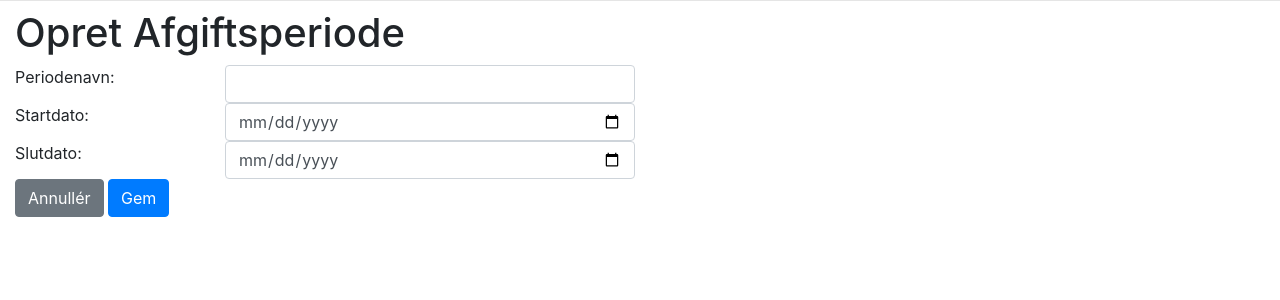
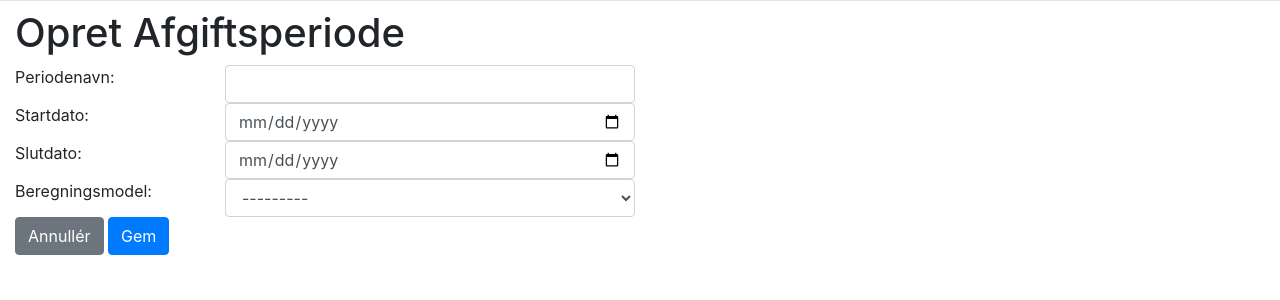
Before and after one commit to magenta-aps/ressourcerenter, a Django app: page /administration/afgiftsperiode/create in a window 1280 px wide. Shown: the top 300 px of the page. Run offline with Django 3.2, Linux system fonts and the light colour scheme; the visitor is signed in with stand-in values (Sample User, id 1); data that the repository does not hold is empty; parts of the project's set-up code (start-up, migrations or seed data) failed here and were passed over; some libraries are stand-ins or nearby versions.

Commit message:
[#47251] afgiftsperode beregningsmodel

```diff
--- a/ressourcerenter/administration/forms.py
+++ b/ressourcerenter/administration/forms.py
@@ -10,7 +10,7 @@ class AfgiftsperiodeForm(forms.ModelForm, BootstrapForm):
 
     class Meta:
         model = Afgiftsperiode
-        fields = ('dato_fra', 'dato_til', 'navn')
+        fields = ('dato_fra', 'dato_til', 'navn', 'beregningsmodel')
 
         widgets = {
             'navn': forms.widgets.TextInput(),
--- a/ressourcerenter/administration/models.py
+++ b/ressourcerenter/administration/models.py
@@ -1,8 +1,6 @@
 from decimal import Decimal, ROUND_HALF_EVEN
 from uuid import uuid4
 
-from django.contrib.contenttypes.fields import GenericForeignKey
-from django.contrib.contenttypes.models import ContentType
 from django.db import models
 from django.db.models.signals import post_save
 from django.utils.translation import gettext as _
@@ -119,6 +117,13 @@ class Afgiftsperiode(models.Model):
 
     history = HistoricalRecords()
 
+    beregningsmodel = models.ForeignKey(
+        'BeregningsModel',
+        on_delete=models.SET_NULL,
+        null=True,
+        default=None,
+    )
+
     def entry_for_resource(self, fiskeart, fangsttype):
         try:
             return self.entries.get(ressource__fiskeart=fiskeart, ressource__fangsttype=fangsttype)
@@ -222,18 +227,12 @@ class FangstAfgift(models.Model):
         default='0.0',
     )
 
-    beregnings_model_indholds_type = models.ForeignKey(
-        ContentType,
+    beregningsmodel = models.ForeignKey(
+        'BeregningsModel',
         on_delete=models.SET_NULL,
-        null=True
-    )  # Model class of the source
-    beregnings_model_id = models.PositiveIntegerField(
-        null=True
-    )  # id of the sources
-    beregnings_model = GenericForeignKey(
-        'beregnings_model_indholds_type',
-        'beregnings_model_id'
-    )  # FK to the object who created the transaction
+        null=True,
+        default=None,
+    )
 
     rate_element = models.ForeignKey(
         SatsTabelElement,
@@ -244,20 +243,41 @@ class FangstAfgift(models.Model):
 
 class BeregningsModel(models.Model):
 
-    class Meta:
-        abstract = True
-
-    name = models.CharField(
+    navn = models.CharField(
         max_length=256,
         blank=False,
         null=False,
+        unique=True,
     )
 
     def calculate(self, rate_tabel: Afgiftsperiode, indberetning):
         raise NotImplementedError(f"{self.__class__.__name__}.calculate")
 
+    def __str__(self):
+        return self.navn
+
+    # BeregningsModel-implementationer kan være et arbitrært hierarki af klasser, f.eks.:
+    # class BeregningsModelA(BeregningsModel)
+    # class BeregningsModelB(BeregningsModelA)
+    # class BeregningsModelC(BeregningsModelB)
+    # find den specifikke leaf-instans (instansen af BeregningsModelC som peger på dette objekt)
+    @property
+    def specific(self):
+        instance = self
+        while (next := instance.subclass_instance) != instance:
+            instance = next
+        return instance
+
 
 class BeregningsModel2021(BeregningsModel):
+
+    beregningsmodel_ptr = models.OneToOneField(
+        BeregningsModel,
+        on_delete=models.CASCADE,
+        parent_link=True,
+        primary_key=True,
+        related_name='subclass_instance',
+    )
 
     transport_afgift_rate = models.DecimalField(
         max_digits=4,
--- a/ressourcerenter/administration/templates/administration/afgiftsperiode_form.html
+++ b/ressourcerenter/administration/templates/administration/afgiftsperiode_form.html
@@ -2,7 +2,13 @@
 {% load i18n %}
 
 {% block content %}
-<h1>{% translate 'Opret Afgiftsperiode' %}</h1>
+<h1>
+    {% if object.pk %}
+    {% translate 'Redigér Afgiftsperiode' %}
+    {% else %}
+    {% translate 'Opret Afgiftsperiode' %}
+    {% endif %}
+</h1>
 <form method="post">
     {% csrf_token %}
     {{form.errors}}
@@ -30,6 +36,14 @@
             {{ form.dato_til }}
         </div>
     </div>
+    <div class="form-row">
+        <div class="col-2">
+            <label for="{{ form.beregningsmodel.id_for_label }}">{% translate 'Beregningsmodel:' %}</label>
+        </div>
+        <div class="col-4">
+            {{ form.beregningsmodel }}
+        </div>
+    </div>
 
     <a class="btn btn-secondary" href="{% url 'administration:afgiftsperiode-list' %}">{% translate 'Annullér' %}</a>
     <button type="submit" class="btn btn-primary">{% translate 'Gem' %}</button>
--- a/ressourcerenter/administration/templates/administration/afgiftsperiode_list.html
+++ b/ressourcerenter/administration/templates/administration/afgiftsperiode_list.html
@@ -18,6 +18,7 @@
                 {{ periode.navn }}
             </td>
             <td>
+                <a class="btn btn-primary" href="{% url 'administration:afgiftsperiode-update' pk=periode.pk %}">{% translate 'Redigér' %}</a>
                 <a class="btn btn-primary" href="{% url 'administration:afgiftsperiode-satstabel' pk=periode.pk %}">{% translate 'Satstabel' %}</a>
                 <a class="btn btn-primary" href="{% url 'administration:afgiftsperiode-history' pk=periode.pk %}">{% translate 'Historik' %}</a>
             </td>
--- a/ressourcerenter/administration/templates/administration/fiskeart_form.html
+++ b/ressourcerenter/administration/templates/administration/fiskeart_form.html
@@ -3,10 +3,10 @@
 
 {% block content %}
 <h1>
-    {% if object.pk %}
+    {% if creating %}
+    {% translate 'Opret Fiskeart' %}
+    {% else %}
     {% translate 'Redigér Fiskeart' %}
-    {% else %}
-    {% translate 'Opret Fiskeart' %}
     {% endif %}
 </h1>
 
--- a/ressourcerenter/administration/urls.py
+++ b/ressourcerenter/administration/urls.py
@@ -2,7 +2,7 @@ from administration.apps import AdministrationConfig
 from django.urls import path
 from django.contrib.auth.views import LoginView, LogoutView
 from administration.views import FrontpageView
-from administration.views import AfgiftsperiodeCreateView, AfgiftsperiodeListView, AfgiftsperiodeHistoryView, AfgiftsperiodeSatsTabelUpdateView
+from administration.views import AfgiftsperiodeCreateView, AfgiftsperiodeUpdateView, AfgiftsperiodeListView, AfgiftsperiodeHistoryView, AfgiftsperiodeSatsTabelUpdateView
 from administration.views import SatsTabelElementHistoryView
 from administration.views import FiskeArtListView, FiskeArtCreateView, FiskeArtUpdateView, FiskeArtHistoryView
 from administration.views import ProduktKategoriListView, ProduktKategoriCreateView, ProduktKategoriUpdateView, ProduktKategoriHistoryView
@@ -16,6 +16,7 @@ urlpatterns = [
 
     path('afgiftsperiode/', AfgiftsperiodeListView.as_view(), name='afgiftsperiode-list'),
     path('afgiftsperiode/create', AfgiftsperiodeCreateView.as_view(), name='afgiftsperiode-create'),
+    path('afgiftsperiode/<uuid:pk>/update', AfgiftsperiodeUpdateView.as_view(), name='afgiftsperiode-update'),
     path('afgiftsperiode/<uuid:pk>/satstabel', AfgiftsperiodeSatsTabelUpdateView.as_view(), name='afgiftsperiode-satstabel'),
     path('afgiftsperiode/<uuid:pk>/history/', AfgiftsperiodeHistoryView.as_view(), name='afgiftsperiode-history'),
     path('satstabelelement/<int:pk>/history/', SatsTabelElementHistoryView.as_view(), name='satstabelelement-history'),
--- a/ressourcerenter/administration/views.py
+++ b/ressourcerenter/administration/views.py
@@ -39,12 +39,20 @@ class AfgiftsperiodeListView(ListView):
     queryset = Afgiftsperiode.objects.all()
 
 
+class AfgiftsperiodeUpdateView(UpdateView):
+    form_class = AfgiftsperiodeForm
+    model = Afgiftsperiode
+
+    def get_success_url(self):
+        return reverse('administration:afgiftsperiode-list')
+
+
 class AfgiftsperiodeHistoryView(HistoryMixin, DetailView):
 
     model = Afgiftsperiode
 
     def get_fields(self, **kwargs):
-        return ('navn', 'vis_i_indberetning',)
+        return ('navn', 'vis_i_indberetning', 'beregningsmodel')
 
     def get_back_url(self):
         return reverse('administration:afgiftsperiode-list')
@@ -119,6 +127,12 @@ class FiskeArtCreateView(CreateView):
     def get_success_url(self):
         return reverse('administration:fiskeart-list')
 
+    def get_context_data(self, **kwargs):
+        return super().get_context_data(**{
+            **kwargs,
+            'creating': True
+        })
+
 
 class FiskeArtUpdateView(UpdateView):
 
@@ -158,7 +172,7 @@ class ProduktKategoriCreateView(CreateView):
         return reverse('administration:produktkategori-list')
 
     def get_context_data(self, **kwargs):
-        return super(ProduktKategoriCreateView, self).get_context_data(**{
+        return super().get_context_data(**{
             **kwargs,
             'creating': True
         })
```
Also changed, not shown: ressourcerenter/administration/management/commands/create_sample_data.py (+12 -1 lines), ressourcerenter/administration/tests/test_taxation.py (+1 -1 lines), ressourcerenter/administration/migrations/0001_initial.py, ressourcerenter/administration/migrations/0003_afgiftsperiode_beregningsmodel.py (added).
